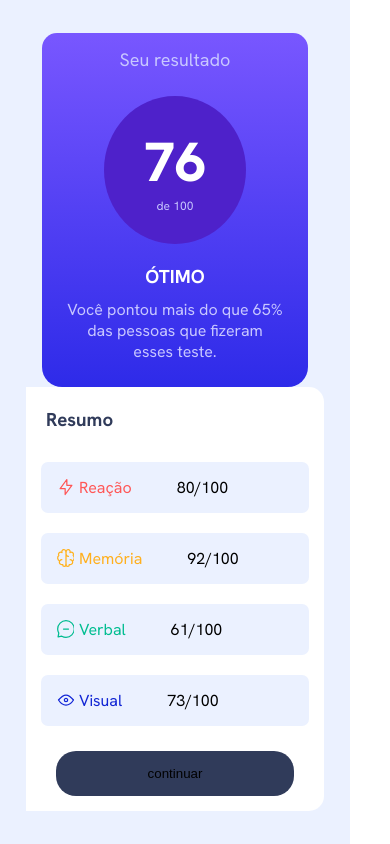
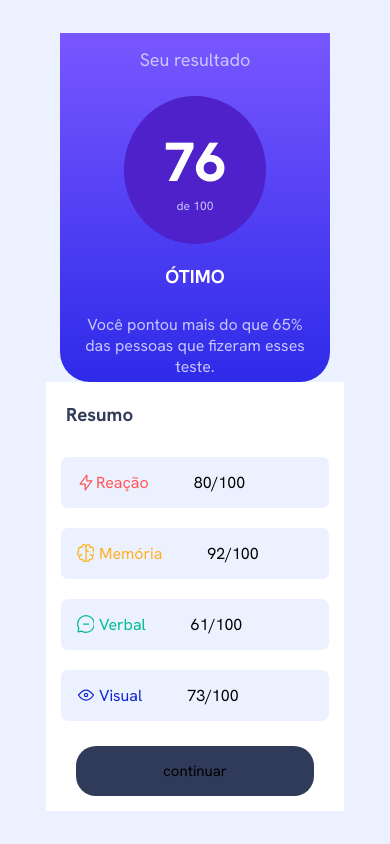
Before and after one commit to wiarley-sena/resumo-front, a plain HTML site: page index.html in a window 390 px wide. Drawn offline with Linux system fonts and the light colour scheme.

Commit message:
ajustando a responsividade

```diff
--- a/index.html
+++ b/index.html
@@ -24,12 +24,12 @@
                 <p class="seu-resultado">Seu resultado</p>
                 <p class="numeros"><span class="number">76</span>de 100</p>
                 <h3 class="titulo-1">ÓTIMO</h3>
-                <p class="comentario">Você pontou mais do que 65%<br> das pessoas que fizeram <br> esses teste.</p>
+                <p class="comentario">Você pontou mais do que 65% das pessoas que fizeram  esses teste.</p>
             </div>
             <div class="lado-branco">
                 <h3 class="titulo">Resumo</h3>
                 <ul class="lista">
-                    <li class="reacao">Reação <span class="preto">80/100</span></li>
+                    <li class="reacao"><img class="image" src="./src/images/icon-reaction.svg" alt=""> Reação <span class="preto">80/100</span></li>
                     <li class="memoria">Memória <span>92/100</span></li>
                     <li class="verbal">Verbal <span>61/100</span></li>
                     <li class="visual">Visual <span>73/100</span></li>
--- a/src/css/estilo.css
+++ b/src/css/estilo.css
@@ -55,8 +55,8 @@ html{
     padding-bottom: 10px;
     text-align: center;
     color: var(--Light-lavender);
-    padding: 5px 25px;
-    margin-bottom: 20px;
+    padding: 5px 15px;
+    margin-top: 15px;
 }
 
 .lado-branco {
@@ -84,13 +84,13 @@ html{
 .lista .reacao span {
     margin: 0px 45px;
 }
-.lista .reacao::before {
+/* .lista .reacao::before {
     content: '';
     background: url(../images/icon-reaction.svg);
     width: 18px;
     display: inline-block;
     margin-right: 5px;
-}
+}*/
 .lista .memoria {
     color: var(--Orangey-yellow);
     background-color:var( --Pale-blue);
@@ -166,3 +166,9 @@ html{
 .lado-branco .lista li span {
     align-self: flex-end;
 }
+.botao:hover {
+    background-image: linear-gradient( hsl(252, 100%, 67%),hsl(241, 81%, 54%));
+}
+.lado-roxo .comentario {
+    width: 270px;
+}
--- a/src/css/reset.css
+++ b/src/css/reset.css
@@ -8,4 +8,6 @@ ul {
 }
 button {
     border: none;
+    font-family: "Hanken Grotesk", sans-serif;
+    font-size: 15px;
 }
--- a/src/css/responsive.css
+++ b/src/css/responsive.css
@@ -2,29 +2,26 @@
     .container {
         display: flex;
         flex-direction: column;
-        max-width: 350px;
+        max-width: 600px;
+
     }
     .principal {
         display: flex;
         justify-content: center;
         align-items: center;
         flex-direction: column;
-        width: 100%;
+
     }
     .lado-roxo {
-        border-bottom-right-radius: 20px;
-        border-bottom-left-radius: 20px;
+        border-bottom-right-radius: 30px;
+        border-bottom-left-radius: 30px;
+        border-top-left-radius: 0px;
+        border-top-right-radius: 0px;
+    }
+    .lado-branco {
+        border-radius: 0px;
     }
     .lado-roxo .seu-resultado {
         margin: 15px 0px;
     }
-    .principal {
-        position: relative;
-
-    }
-    .lado-roxo .lado-branco {
-        position: absolute;
-        width: 100%;
-    }
-
 }
```
